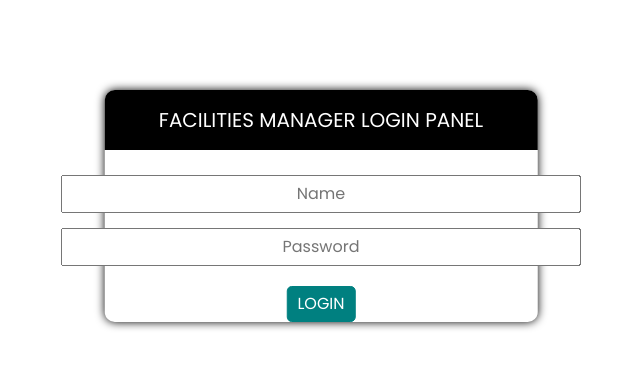
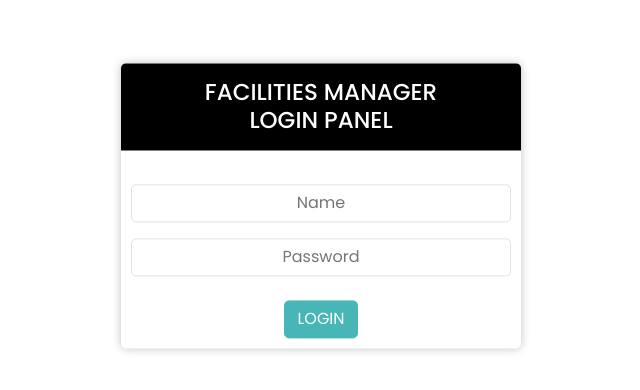
Before and after one commit to Isa-AcTiEw/BED2024Apr_P03_T07, a website: page public/FacilitiesMgr/facilitiesmgrlogin.html in a window 1280 px wide. Shown: the part 194-584 px from the top of the page, without its empty margins (319-959 px from the left). Drawn offline with Linux system fonts and the light colour scheme.

Commit message:
Edit FacMgrLogin

```diff
--- a/public/FacilitiesMgr/facilitiesmgrlogin.html
+++ b/public/FacilitiesMgr/facilitiesmgrlogin.html
@@ -24,8 +24,10 @@
                 top: 50%;
                 left: 50%;
                 transform: translate(-50%, -50%);
-                border-radius: 100px;
-                width: 432.5px;
+                width: 400px;
+                background: white;
+                border-radius: 5px 5px 5px 5px;
+                box-shadow: 0px 0px 10px 0px rgb(192, 192, 192);
             }
 
             .login-title,
@@ -36,22 +38,21 @@
 
             .login-title {
                 display: block;
-                padding: 15px 20px;
-                font-size:20px;
-                margin-bottom: 25px;
+                padding: 16px 20px;
+                font-size:23px;
+                margin-bottom: 24px;
                 width: 100%;
-                border-radius: 10px 10px 0px 0px;
+                border-radius: 5px 5px 0px 0px;
                 color: white;
-                background: black;
+                background-color: black;
             }
 
             .login-container {
                 display: flex;
+                padding: 10px;
                 flex-wrap: wrap;
                 justify-content: center;
                 width: 100%;
-                border-radius: 10px 10px 10px 10px;
-                box-shadow: 0px 0px 10px 0px black;
             }
 
             input[type="text"], input[type="password"] {
@@ -59,28 +60,32 @@
             }
 
             .login-input {
-                padding: 5px 100px;
-                margin-bottom: 15px;
+                padding: 6px 12px;
+                margin-bottom: 16px;
+                width: 100%;
+                border: 1px solid #dee2e6;
+                border-radius: 5px 5px 5px 5px;
             }
 
             .login-signin {
-                padding: 5px 10px;
-                margin-top: 5px;
+                padding: 6px 12px;
+                margin-top: 8px;
                 color: white;
                 cursor: pointer;
-                background-color: teal;
-                border: 1px solid teal;
+                background-color: rgb(72, 182, 182);
+                border: 1px solid rgb(72, 182, 182);
                 border-radius: 5px;
             }
 
             .login-signin:hover {
-                background-color: darkcyan;
-                border: 1px solid darkcyan;
+                color: rgb(72, 182, 182);
+                background-color: rgb(255, 255, 255);
+                border: 1px solid rgb(72, 182, 182);
             }
         </style>
         <form class="login-form" id="login-form">
+            <h4 class="login-title">FACILITIES MANAGER<br>LOGIN PANEL</h4>
             <div class="login-container">
-                <p class="login-title">FACILITIES MANAGER LOGIN PANEL</p>
                 <input class="login-input" name="facilitiesmanager-name" id="facilitiesmanager-name" required type="text" placeholder="Name">
                 <input class="login-input" name="facilitiesmanager-password" id="facilitiesmanager-password" required type="password" placeholder="Password">
                 <button  class="login-signin" name="facilitiesmanager-loginbtn" id="facilitiesmanager-loginbtn" type="submit">LOGIN</button>
```
